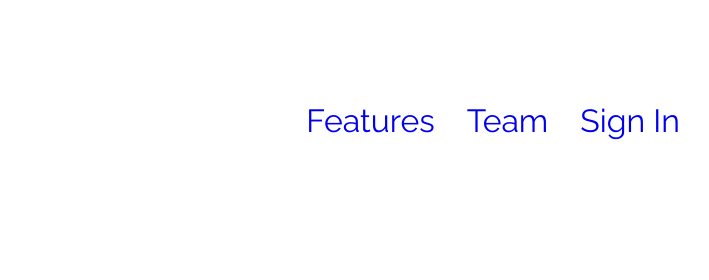
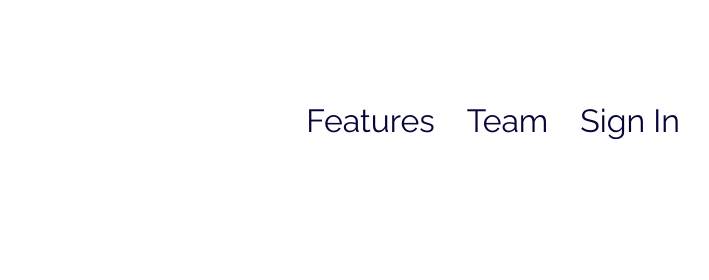
Before and after one commit to markquiambao/Fylo-landing-page-with-two-column-layout, a plain HTML site: page index.html in a window 1280 px wide. Shown: the top 280 px of the page, 323-1032 px from the left. Drawn offline with Linux system fonts and the light colour scheme.

Commit message:
Update style.css

```diff
--- a/css/style.css
+++ b/css/style.css
@@ -65,6 +65,7 @@ p {
 
 .navbar li a {
   text-decoration: none;
+  color: var(--Very-Dark-Blue);
 }
 
 /*hero*/
```
